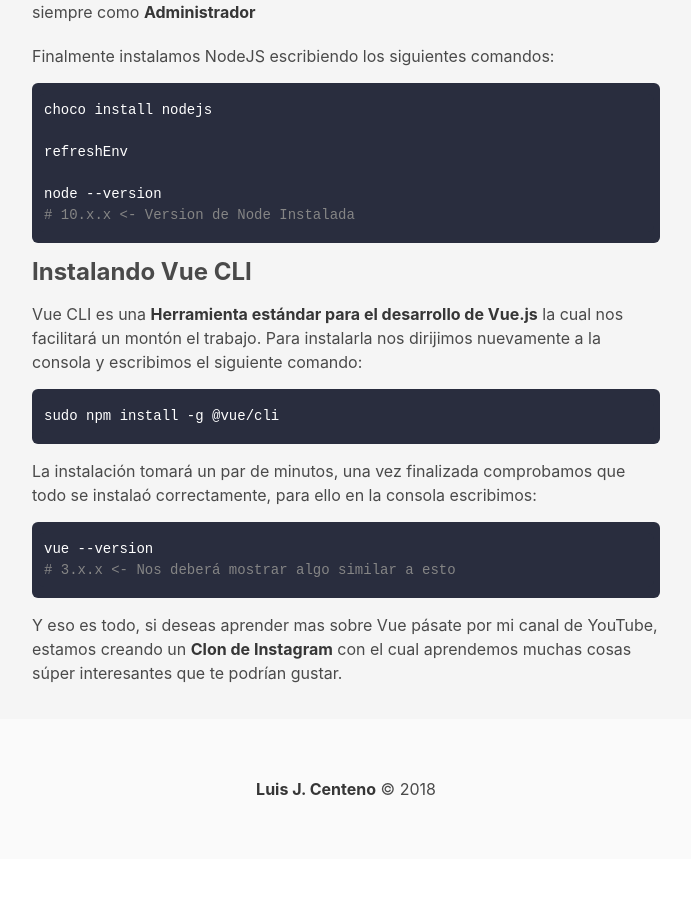
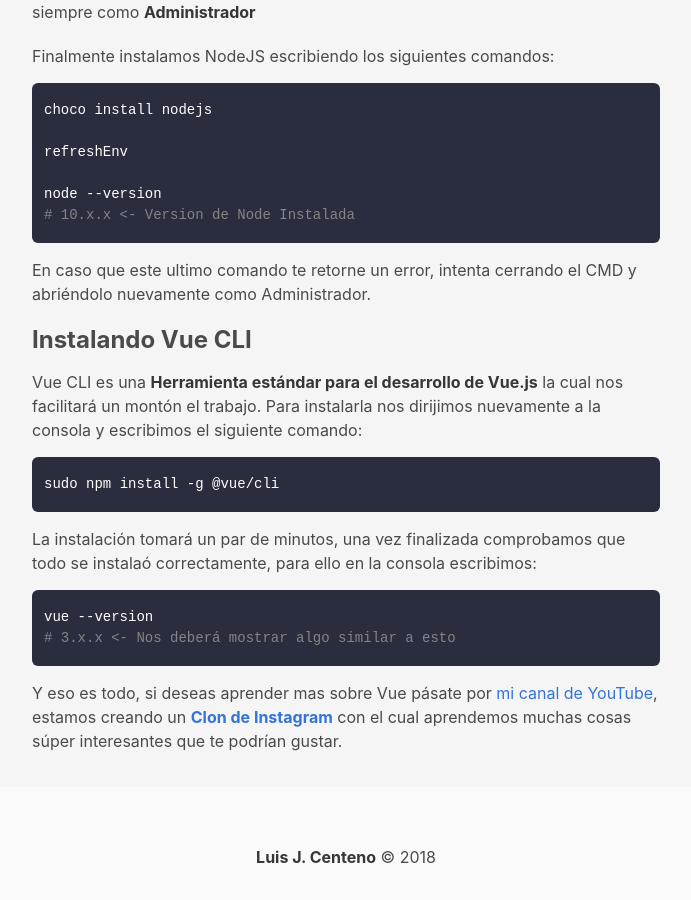
Before and after one commit to LuisHCK/luishck.github.io, a Jekyll site: the page built from _posts/2018-09-10-tutorial-instalar-vuejs-en-linux-y-windows.md, in a window 1280 px wide and 900 px high, scrolled down 2115 px. Shown: the whole window, without its empty margins (294-985 px from the left). Built offline with Jekyll 4.4.1, drawn with Linux system fonts in a browser that asks for light colours; a style sheet for code colours, icons or effects is not loaded; before the commit the page ends 2974 px from its top, so only the background shows below that.

Commit message:
Update 2018-09-10-tutorial-instalar-vuejs-en-linux-y-windows.md

````diff
--- a/_posts/2018-09-10-tutorial-instalar-vuejs-en-linux-y-windows.md
+++ b/_posts/2018-09-10-tutorial-instalar-vuejs-en-linux-y-windows.md
@@ -74,7 +76,7 @@
 # Te mostrará la versión instalada
 ```
 
-En caso que no te muestre nada o un error, cierra la consola y abrela de nuevo, siempre como **Administrador**
+> En caso que no te muestre nada o un error, cierra la consola y abrela de nuevo, siempre como **Administrador**
 
 Finalmente instalamos NodeJS escribiendo los siguientes comandos:
 
@@ -86,6 +88,8 @@
 node --version
 # 10.x.x <- Version de Node Instalada
 ```
+
+> En caso que este ultimo comando te retorne un error, intenta cerrando el CMD y abriéndolo nuevamente como Administrador.
 
 ## Instalando Vue CLI
 
@@ -103,4 +107,4 @@
 # 3.x.x <- Nos deberá mostrar algo similar a esto
 ```
 
-Y eso es todo, si deseas aprender mas sobre Vue pásate por mi canal de YouTube, estamos creando un **Clon de Instagram** con el cual aprendemos muchas cosas súper interesantes que te podrían gustar.
+Y eso es todo, si deseas aprender mas sobre Vue pásate por [mi canal de YouTube](https://www.youtube.com/c/LuisJCenteno), estamos creando un [**Clon de Instagram**](https://www.youtube.com/c/LuisJCenteno) con el cual aprendemos muchas cosas súper interesantes que te podrían gustar.
````
Also changed, not shown: other parts of _posts/2018-09-10-tutorial-instalar-vuejs-en-linux-y-windows.md (+2 -0 lines).
